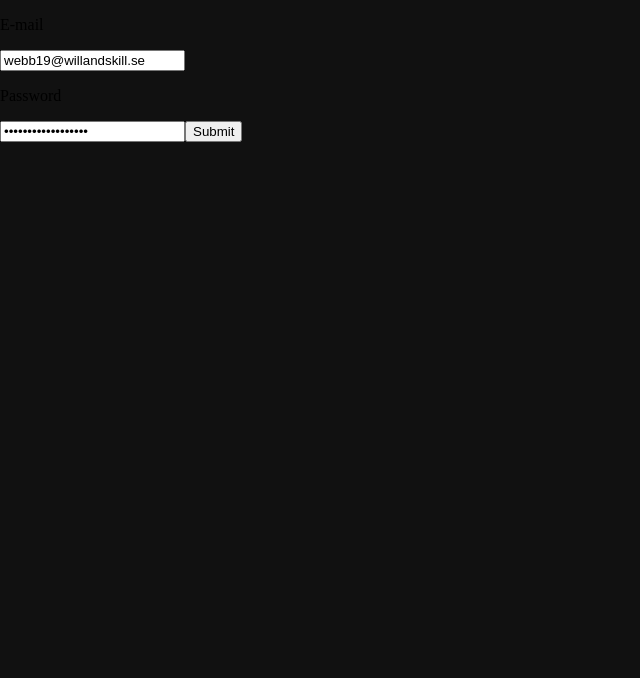
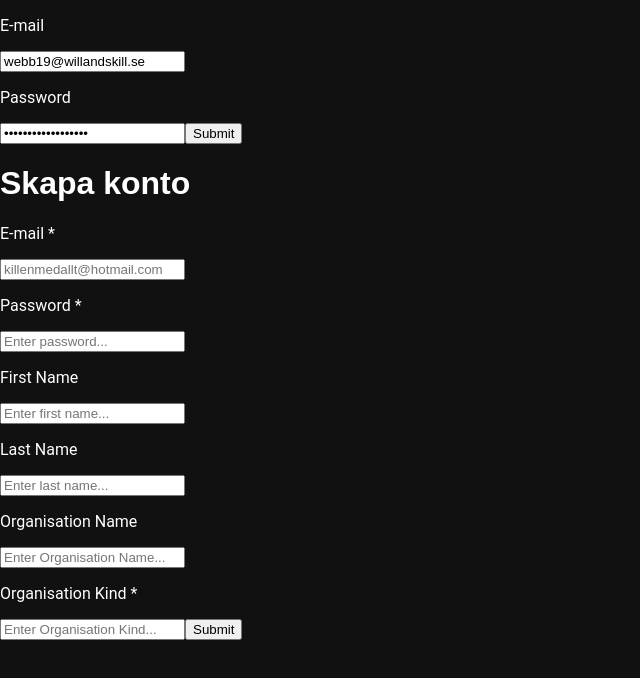
Before and after one commit to RickardPedersen/react-group-assignment, a React (Create React App) app: page / in a window 1280 px wide. Shown: the top 678 px of the page, without its empty margins (0-640 px from the left). Built offline with nearby package versions, Linux system fonts and the light colour scheme; no server answers.

Commit message:
create account form

```diff
--- /dev/null
+++ b/src/components/CreateAccountForm.jsx
@@ -0,0 +1,75 @@
+import React, { useState, useContext } from 'react'
+import FormComponent from './partials/FormComponent'
+import InputComponent from './partials/InputComponent'
+import UserKit from '../data/UserKit'
+import { H1 } from './partials/GeneralStyles'
+
+export default function CreateAccountForm() {
+  const [formData, setFormData] = useState({
+		email: '',
+    password: '',
+    firstName: '',
+    lastName: '',
+    organisationName: '',
+    organisationKind: '',
+  })
+
+  function handleOnChange(e) {
+		setFormData({ ...formData, [e.target.name]: e.target.value });
+  }
+
+  function handleOnSubmit() {
+    UserKit.createAccount(formData)
+    .then(res => res.json())
+    .then(data => console.log(data))
+  }
+
+  return (
+    <FormComponent handleOnSubmit={handleOnSubmit}>
+      <H1>Skapa konto</H1>
+      <InputComponent
+				name='email'
+				label='E-mail *'
+				placeholder='killenmedallt@hotmail.com'
+				value={formData.email}
+				handleOnChange={handleOnChange}
+			/>
+			<InputComponent
+				name='password'
+				label='Password *'
+				type='password'
+				placeholder='Enter password...'
+				value={formData.password}
+				handleOnChange={handleOnChange}
+			/>
+      <InputComponent
+				name='firstName'
+				label='First Name'
+				placeholder='Enter first name...'
+				value={formData.firstName}
+				handleOnChange={handleOnChange}
+			/>
+      <InputComponent
+				name='lastName'
+				label='Last Name'
+				placeholder='Enter last name...'
+				value={formData.lastName}
+				handleOnChange={handleOnChange}
+			/>
+      <InputComponent
+				name='organisationName'
+				label='Organisation Name'
+				placeholder='Enter Organisation Name...'
+				value={formData.organisationName}
+				handleOnChange={handleOnChange}
+			/>
+      <InputComponent
+				name='organisationKind'
+				label='Organisation Kind *'
+				placeholder='Enter Organisation Kind...'
+				value={formData.organisationKind}
+				handleOnChange={handleOnChange}
+			/>
+    </FormComponent>
+  )
+}
--- a/src/components/partials/InputComponent.jsx
+++ b/src/components/partials/InputComponent.jsx
@@ -1,10 +1,11 @@
 import React from 'react';
+import {P} from './GeneralStyles'
 
 export default function InputComponent(props) {
 	const { type, name, value, handleOnChange, placeholder, label } = props;
 	return (
 		<>
-			{label && <p>{label}</p>}
+			{label && <P>{label}</P>}
 			<input
 				type={type ? type : 'text'}
 				name={name}
--- a/src/data/UserKit.js
+++ b/src/data/UserKit.js
@@ -1,9 +1,44 @@
-const BASE_URL = "https://frebi.willandskill.eu"
+const BASE_URL = 'https://frebi.willandskill.eu'
 const LOGIN_URL = `${BASE_URL}/api-token-auth/`
-const USER_INFO_URL = `${BASE_URL}/api/v1/me`;
+const CREATE_ACCOUNT_URL = `${BASE_URL}/auth/users/create/`
+const USER_INFO_URL = `${BASE_URL}/api/v1/me`
 const VERIFY_URL = `${BASE_URL}/api-token-verify/`
 
 export default class UserKit {
+	static createAccount(formData) {
+		const {
+			email,
+			password,
+			firstName,
+			lastName,
+			organisationName,
+			organisationKind,
+        } = formData
+
+		const test = {
+			email,
+			password,
+			firstName,
+			lastName,
+			organisationName,
+			organisationKind,
+        }
+
+		console.log(test)
+		return fetch(CREATE_ACCOUNT_URL, {
+		    headers: this.getPublicHeaders(),
+		    method: 'POST',
+		    body: JSON.stringify({
+                email,
+                password,
+                firstName,
+                lastName,
+                organisationName,
+                organisationKind,
+            })
+		})
+	}
+
 	static login(formData) {
 		const { email, password } = formData
 		return fetch(LOGIN_URL, {
@@ -11,27 +46,27 @@ export default class UserKit {
 			method: 'POST',
 			body: JSON.stringify({
 				email,
-                password
-            })
+				password,
+			}),
 		})
 	}
 
 	static getMe() {
 		return fetch(USER_INFO_URL, {
-            headers: this.getPrivateHeaders()
-        });
+			headers: this.getPrivateHeaders(),
+		})
 	}
 
 	static getPublicHeaders() {
 		return {
-            'Content-Type': 'application/json'
+			'Content-Type': 'application/json',
 		}
 	}
 
 	static getPrivateHeaders() {
 		return {
 			'Content-Type': 'application/json',
-            'Authorization': `Bearer ${this.getToken()}`
+			Authorization: `Bearer ${this.getToken()}`,
 		}
 	}
 
@@ -48,8 +83,8 @@ export default class UserKit {
 			headers: this.getPublicHeaders(),
 			method: 'POST',
 			body: JSON.stringify({
-                token: this.getToken()
-            })
+				token: this.getToken(),
+			}),
 		})
 	}
 }
--- a/src/pages/LoginPage.jsx
+++ b/src/pages/LoginPage.jsx
@@ -1,8 +1,12 @@
 import React from 'react'
+import CreateAccountForm from '../components/CreateAccountForm'
 import LoginForm from '../components/LoginForm'
 
 export default function LoginPage() {
-     return (
-        <LoginForm />
-    )
+	return (
+		<>
+			<LoginForm />
+            <CreateAccountForm />
+		</>
+	)
 }
```
Lines whose indentation alone changed are shown as unchanged.
